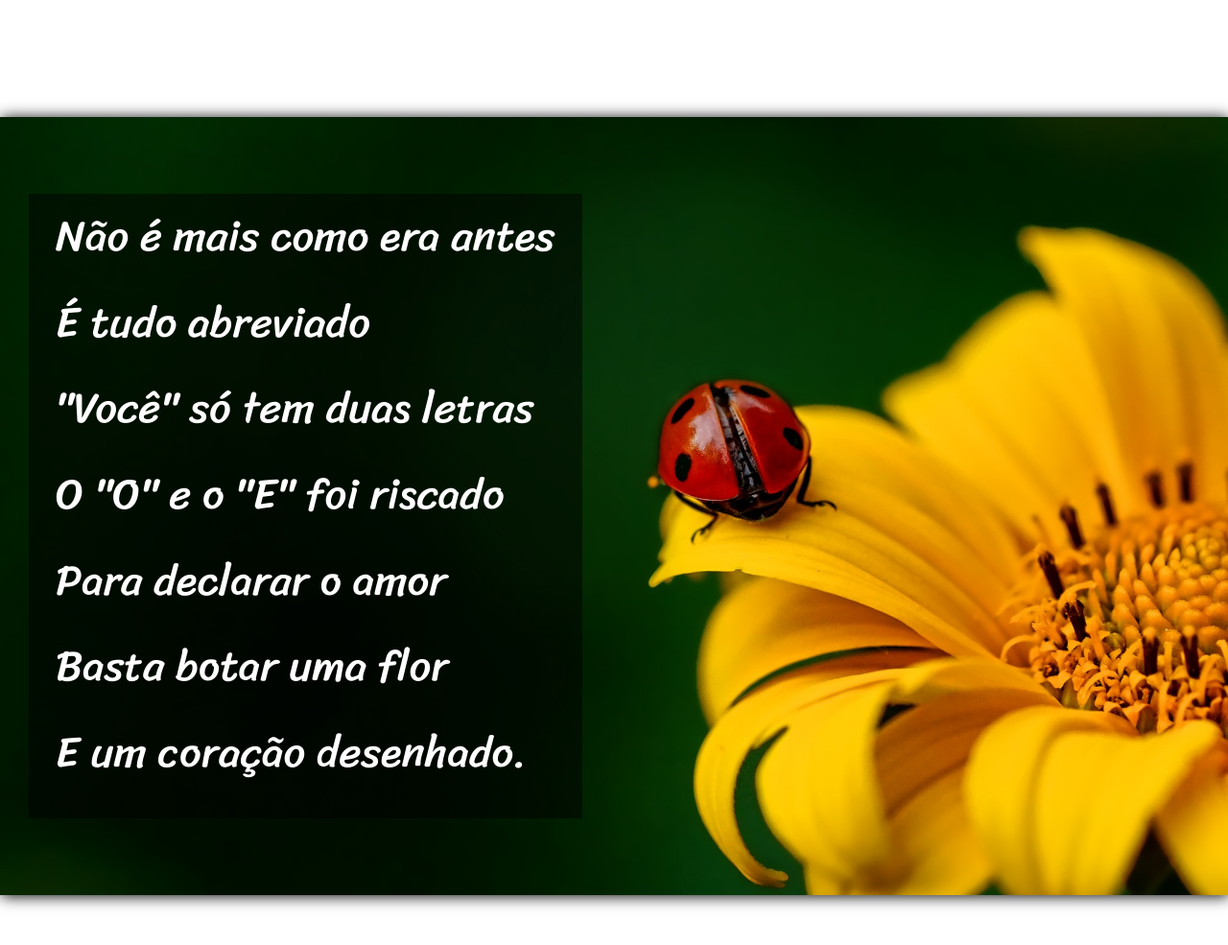
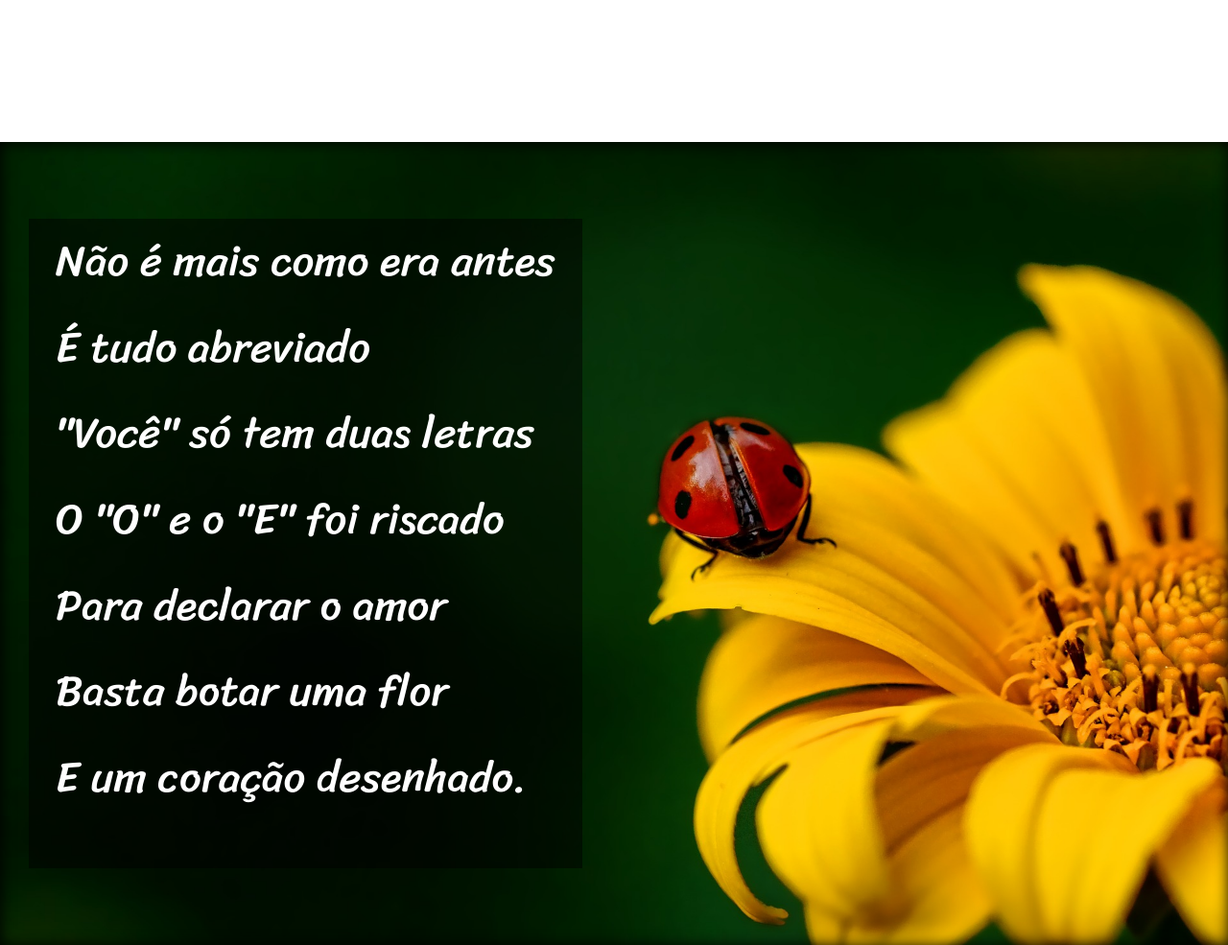
Before and after one commit to GabrielSMeloo/html-css, a plain HTML site: page desafios/d012/projeto-cordel.html in a window 1280 px wide. Shown: the part 935-1920 px from the top of the page at 96% size. Drawn offline with Linux system fonts and the light colour scheme.

Commit message:
modificações no desafio 12

```diff
--- a/desafios/d012/style.css
+++ b/desafios/d012/style.css
@@ -11,6 +11,7 @@
 
 body {
     background-color: white;
+    min-height: 100vh; /**/
 }
 
 header {
@@ -24,6 +25,7 @@ h1 {
     font-family: 'Passion One';
     font-weight: bold;
     font-size: 9vw;
+    font-variant: small-caps;/**/
 }
 
 header h4 {
@@ -43,11 +45,11 @@ section {
 }
 
 section > p {
-    padding-bottom: 3vh;
+    padding-bottom: 50px;
     padding-inline: 3.5vh;
 }
 
-section.fundo > p {
+.fundo > p {
     background-color: rgba(0, 0, 0, 0.493);
     display: inline-block;
 
@@ -66,7 +68,7 @@ section.fundo > p {
 .fundo {
     background-color: black;
     color: white;
-    box-shadow: 1px 1px 15px black;
+    box-shadow: inset 1px 1px 15px black;
     background-image: url(imagens/background001.jpg);
     background-repeat: no-repeat;
     background-size: cover;
```
